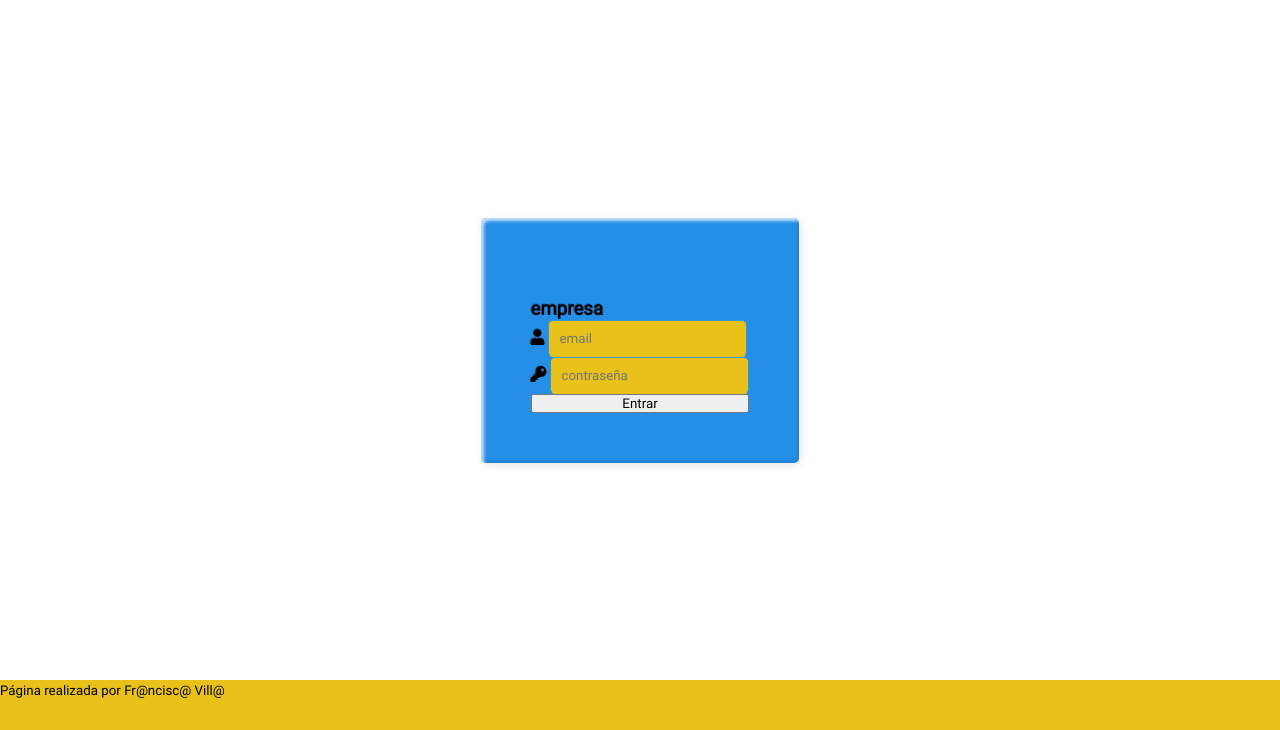
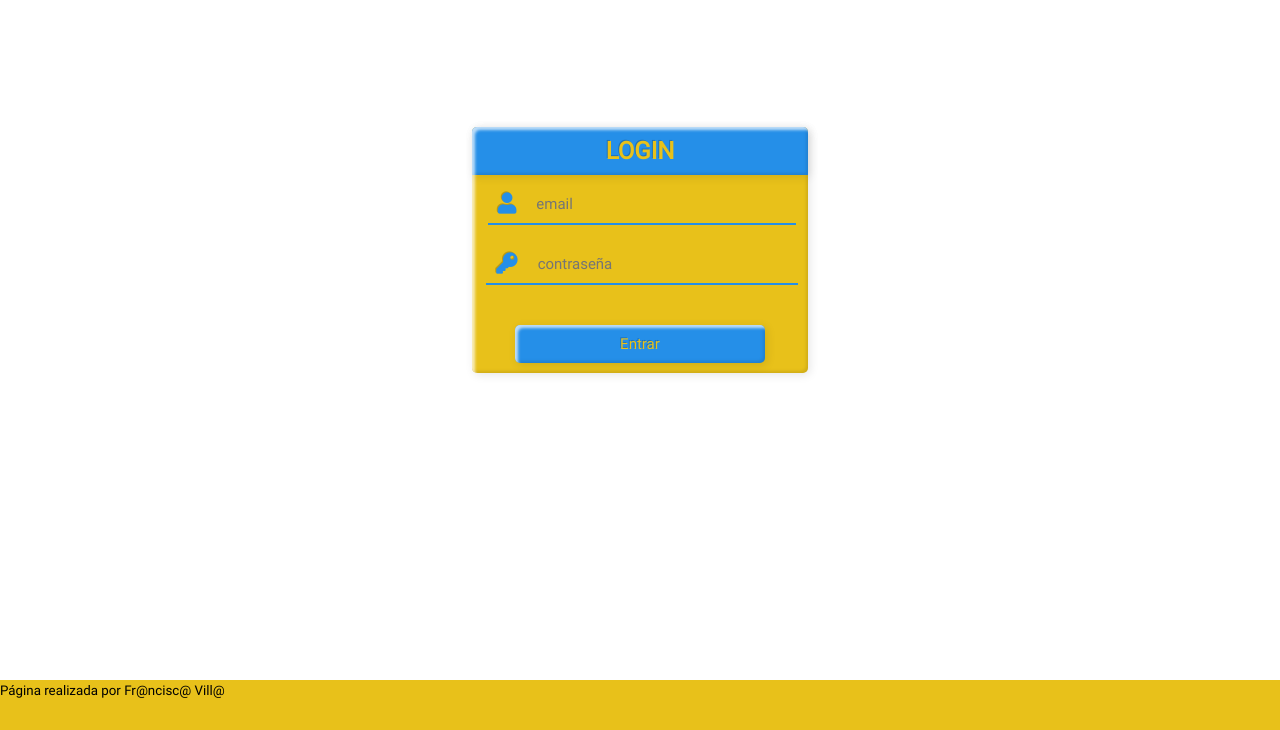
Before and after one commit to villafrancisco/NuevoEmpleo, a PHP site: page /NuevoEmpleo/login.php?tipo=empresa in a window 1280 px wide. Shown: the part 70-800 px from the top of the page. Run offline with PHP 8.4, Linux system fonts and the light colour scheme.

Commit message:
estilos del frontend

```diff
--- a/css/style.css
+++ b/css/style.css
@@ -54,13 +54,14 @@ body a{
     box-shadow: inset 3px 3px 3px rgba(255,255,255,.7), inset -2px -2px 3px rgba(0,0,0,.1), 2px 2px 10px rgba(0,0,0,.1);
 	text-shadow: -1px -1px rgba(0,0,0,.2);  /* Sombra del texto */
 	border-radius: 5px;  /* Bordes redondos */
-    color:var(--dark-color);
+    color:var(--second-color);
 
 }
 .index-section_item a:active /* Al presionarse el botón */ {
 	text-shadow: 1px 1px rgba(0,0,0,.3);  /* Sombra del texto */
 	background:var(--second-color);  /* Fondo más oscuro que el original */
 	box-shadow:inset 4px 4px 4px rgba(0,0,0,.3), inset -3px -3px 3px rgba(255,255,255,.2);
+    color:var(--main-color);
 }
 
 .empleos-section{
@@ -116,28 +117,88 @@ img {
 }
 .form-login{
     display: block;
-    padding: 50px;
-    padding-top: 80px;
-    background-color: var(--main-color);
+    background-color: var(--second-color);
     box-shadow: inset 3px 3px 3px rgba(255,255,255,.7), inset -2px -2px 3px rgba(0,0,0,.1), 2px 2px 10px rgba(0,0,0,.1);
 	text-shadow: -1px -1px rgba(0,0,0,.2);  /* Sombra del texto */
 	border-radius: 5px;  /* Bordes redondos */
-    color:var(--dark-color);
+
+    position:relative;
+    top:-90px;
 }
 #formLogin{
     display: flex;
     flex-direction: column;
+    justify-content: center;
+    align-items: center;
+
+}
+.form-login_item{
+    margin: 10px;
+
+}
+.form-login_item i{
+    color:var(--main-color);
+    border:none;
+    padding-bottom: 12px;
+    padding-right: 10px;
+    padding-left: 10px;
+    border-bottom: 2px solid var(--main-color);
+    position: relative;
+    left: 4px;
+    top:1px;
 }
 .form-login_item input{
     padding: 10px;
     background-color: var(--second-color);
-    border-bottom:1px solid var(--second-color);
-    outline: 1px;
+    color:var(--main-color);
+    border:none;
+    border-bottom: 2px solid var(--main-color);
+    font-size: 15px;
+    width: 250px;
 }
-.redondeadonorelieve {
+.form-login_item input:focus{
+    outline: 0;
+}
+
+input:-webkit-autofill,
+input:-webkit-autofill:hover,
+input:-webkit-autofill:focus{
+    border: none;
+    -webkit-text-fill-color: var(--main-color);
+     border-bottom: 2px solid var(--main-color);
+    -webkit-box-shadow: 0 0 0px 0px var(--main-color) inset;
+    transition: background-color 1000s ease-in-out 0s;
+    color:var(--main-color);
+
+}
+
+.form-login_item .btn{
+    background-color: var(--main-color);
+    color:var(--second-color);
     border-radius: 5px;
-    border: 1px solid #39c;
-  }
+
+    box-shadow: inset 3px 3px 3px rgba(255,255,255,.7), inset -2px -2px 3px rgba(0,0,0,.1), 2px 2px 10px rgba(0,0,0,.1);
+    text-shadow: -1px -1px rgba(0,0,0,.2);
+    border-bottom: none;
+}
+
+.form-login_item .btn:active {/* Al presionarse el botón */
+	text-shadow: 1px 1px rgba(0,0,0,.3);  /* Sombra del texto */
+	background:var(--second-color);  /* Fondo más oscuro que el original */
+	box-shadow:inset 4px 4px 4px rgba(0,0,0,.3), inset -3px -3px 3px rgba(255,255,255,.2);
+    color:var(--main-color);
+}
+
+.form-login h2{
+    padding: 10px;
+    text-align: center;
+    color:var(--second-color);
+    background-color: var(--main-color);
+    border-top-left-radius:5px;
+    border-top-right-radius:5px;
+    box-shadow: inset 3px 3px 3px rgba(255,255,255,.7), inset -2px -2px 3px rgba(0,0,0,.1), 2px 2px 10px rgba(0,0,0,.1);
+    text-shadow: -1px -1px rgba(0,0,0,.2);
+}
 
 footer{
     background-color:var(--second-color);
--- a/login.php
+++ b/login.php
@@ -20,22 +20,25 @@ if(isset($_GET["tipo"]) && ($_GET["tipo"]=="empresa" || $_GET["tipo"]=="titulado
             if(isset($tipo)){
             ?>
                 <div class="form-login">
-                        <h3><?php echo $tipo ?></h3>
-                        <form id="formLogin">
+                        <h2>LOGIN</h2>
+                        <form id="formLogin" action="#" method="GET">
                                 <div id="alert">
                                 </div>
+
                                 <div class="form-login_item">
-                                    <i class="fas fa-user"></i>
+                                    <i class="fas fa-user fa-lg"></i>
                                     <input type="text" name="email" class="form-control redondeadonorelieve" placeholder="email" id="email">
                                 </div>
                                 <div class="form-login_item">
-                                    <i class="fas fa-key"></i>
+                                    <i class="fas fa-key fa-lg"></i>
                                     <input type="password" class="form-control redondeadonorelieve" placeholder="contraseña" name="contrasena">
                                 </div>
                                 <div class="form-login_item">
                                     <input type="hidden" name="tipo" value="<?php echo $tipo ?>">
                                 </div>
-                                    <input type="submit" value="Entrar" class="btn float-right login_btn bg-primary"/>
+                                <div class="form-login_item">
+                                    <input type="submit" value="Entrar" class="btn"/>
+                                </div>
 
 
                         </form>
```
